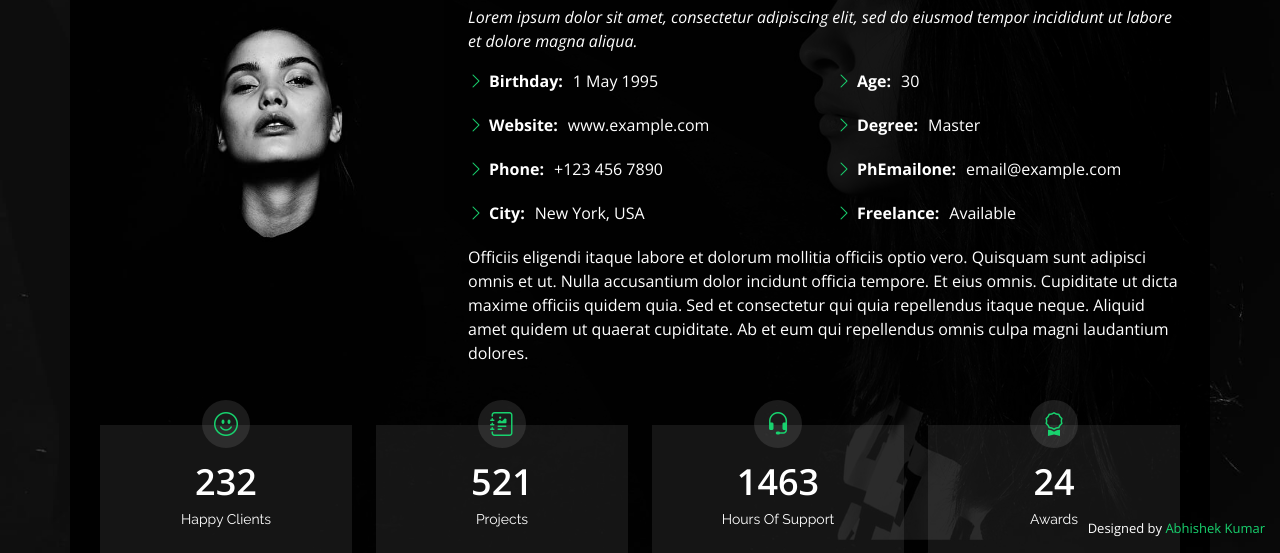
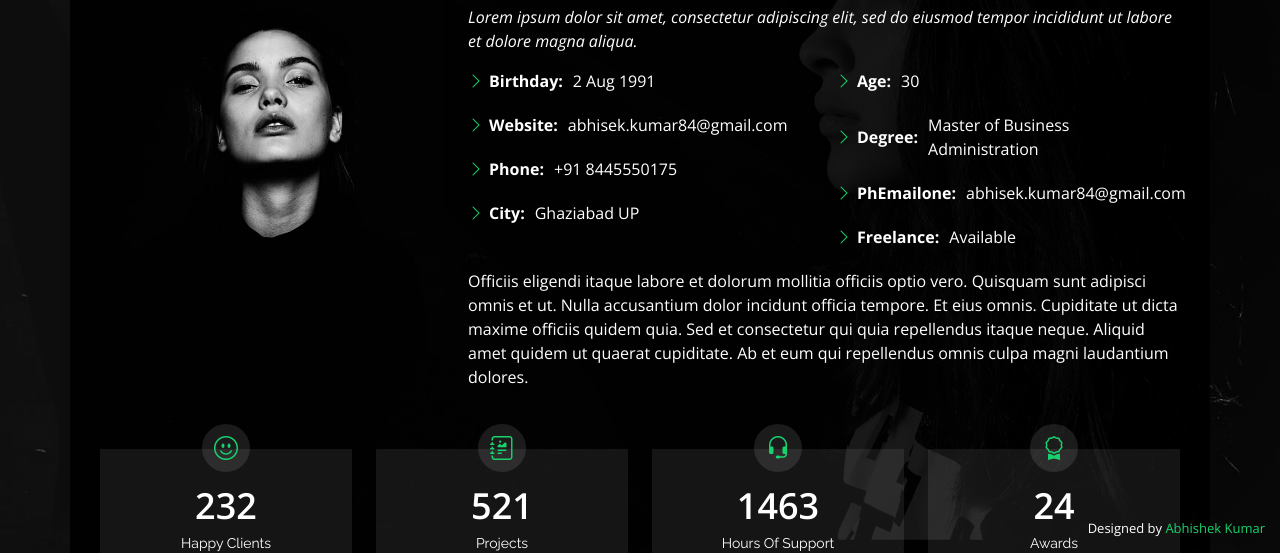
Before and after one commit to abhicodekr/Personal-Portfolio, a plain HTML site: page index.html in a window 1280 px wide. Both pictures are taken after a click on the link "About". Shown: the part 247-800 px from the top of the page. Drawn offline with nearby package versions, Linux system fonts and the light colour scheme.

Commit message:
Update index.html

```diff
--- a/index.html
+++ b/index.html
@@ -87,17 +87,17 @@
           <div class="row">
             <div class="col-lg-6">
               <ul>
-                <li><i class="bi bi-chevron-right"></i> <strong>Birthday:</strong> <span>1 May 1995</span></li>
-                <li><i class="bi bi-chevron-right"></i> <strong>Website:</strong> <span>www.example.com</span></li>
-                <li><i class="bi bi-chevron-right"></i> <strong>Phone:</strong> <span>+123 456 7890</span></li>
-                <li><i class="bi bi-chevron-right"></i> <strong>City:</strong> <span>New York, USA</span></li>
+                <li><i class="bi bi-chevron-right"></i> <strong>Birthday:</strong> <span>2 Aug 1991</span></li>
+                <li><i class="bi bi-chevron-right"></i> <strong>Website:</strong> <span>abhisek.kumar84@gmail.com</span></li>
+                <li><i class="bi bi-chevron-right"></i> <strong>Phone:</strong> <span>+91 8445550175</span></li>
+                <li><i class="bi bi-chevron-right"></i> <strong>City:</strong> <span>Ghaziabad UP</span></li>
               </ul>
             </div>
             <div class="col-lg-6">
               <ul>
                 <li><i class="bi bi-chevron-right"></i> <strong>Age:</strong> <span>30</span></li>
-                <li><i class="bi bi-chevron-right"></i> <strong>Degree:</strong> <span>Master</span></li>
-                <li><i class="bi bi-chevron-right"></i> <strong>PhEmailone:</strong> <span>email@example.com</span></li>
+                <li><i class="bi bi-chevron-right"></i> <strong>Degree:</strong> <span>Master of Business Administration</span></li>
+                <li><i class="bi bi-chevron-right"></i> <strong>PhEmailone:</strong> <span>abhisek.kumar84@gmail.com</span></li>
                 <li><i class="bi bi-chevron-right"></i> <strong>Freelance:</strong> <span>Available</span></li>
               </ul>
             </div>
```
